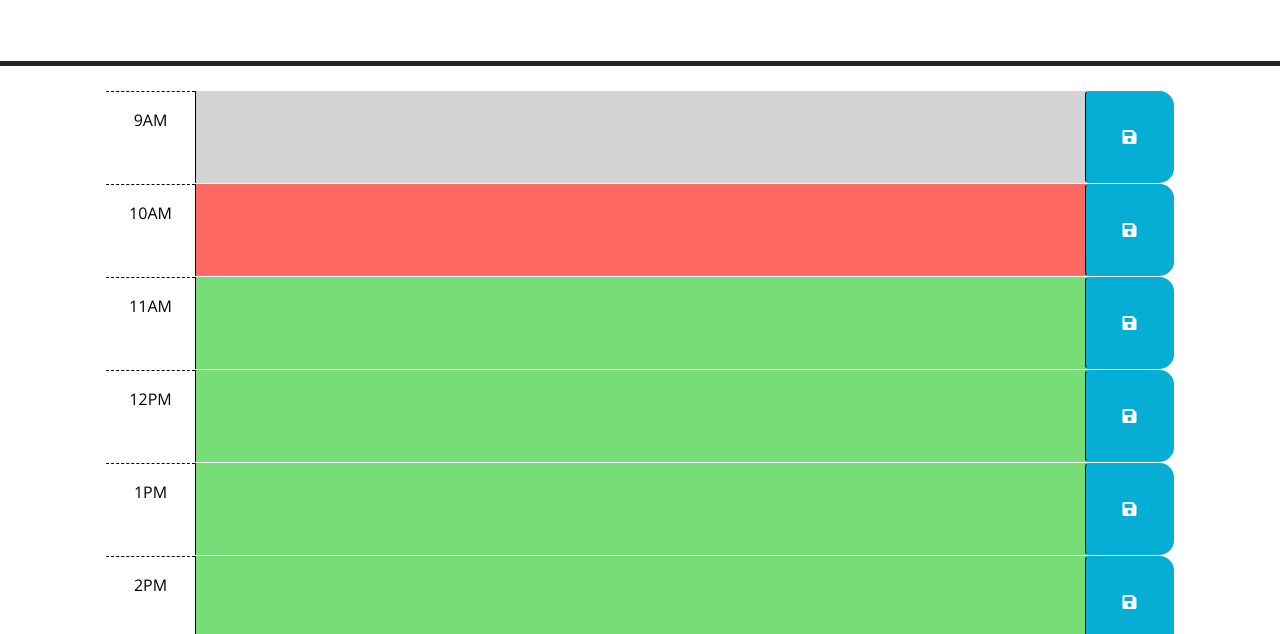
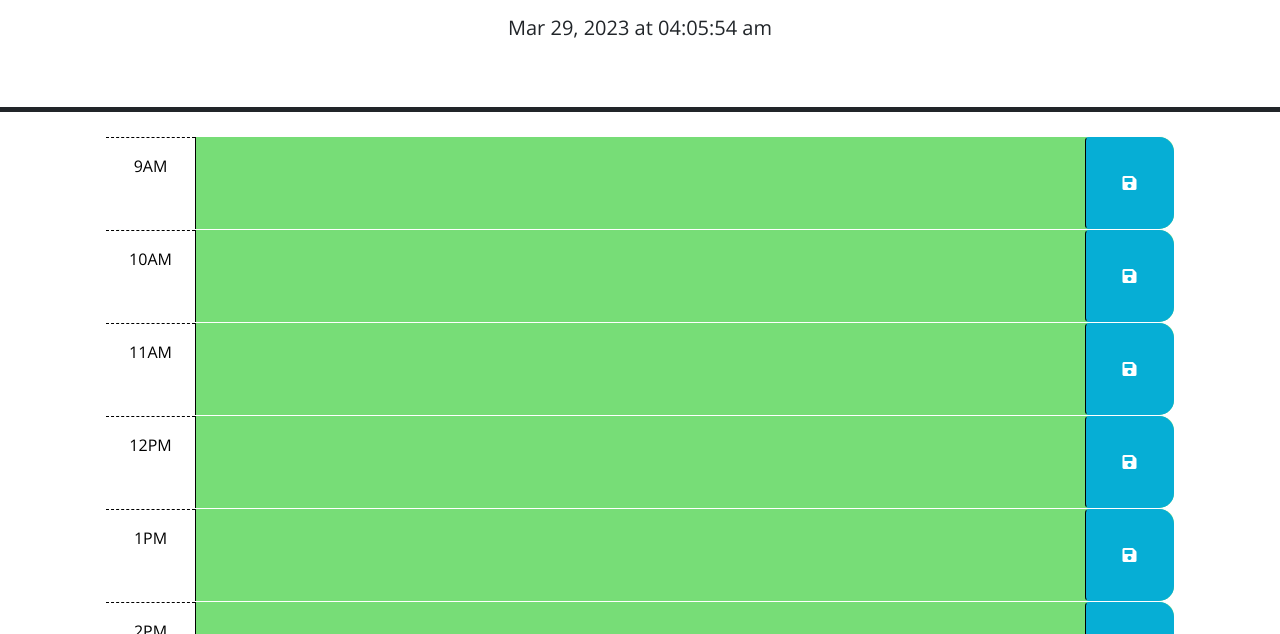
Before and after one commit to mtsmith051/appointment-scheduler, a plain HTML site: page index.html in a window 1280 px wide. Shown: the part 166-800 px from the top of the page. Drawn offline with nearby package versions, Linux system fonts and the light colour scheme.

Commit message:
Modifies html and javaScript

```diff
--- a/assets/script.js
+++ b/assets/script.js
@@ -1,43 +1,63 @@
-// Wrap all code that interacts with the DOM in a call to jQuery to ensure that
-// the code isn't run until the browser has finished rendering all the elements
-// in the html.
-$(function () {
-  // TODO: Add a listener for click events on the save button. This code should
-  // var appointmentInput = document.querySelector("#hour-9");
-
-  // var appointments = []
-
-  // function renderAppointments () {
-  //   appointmentInput.innerHTML = "";
-
-  // }
-
-  // function init() {
-  //   var storedAppointments = JSON.parse(localStorage.getItem("appointmentInput"));
-
-  //   if (storedAppointments !== null) {
-  //     Appointments = storedAppointments;
-  //   }
-
-  //   renderAppointments();
-  // }
+// Makes the save button operable
+$(document).ready(function () {
+  var saveButton = $(".saveBtn")
+  var inputArr = JSON.parse(localStorage.getItem('savedText')) || []
 
 
-  // use the id in the containing time-block as a key to save the user input in
-  // local storage. HINT: What does `this` reference in the click listener
-  // function? How can DOM traversal be used to get the "hour-x" id of the
-  // time-block containing the button that was clicked? How might the id be
-  // useful when saving the description in local storage?
-  //
-  // TODO: Add code to apply the past, present, or future class to each time
-  // block by comparing the id to the current hour. HINTS: How can the id
-  // attribute of each time-block be used to conditionally add or remove the
-  // past, present, and future classes? How can Day.js be used to get the
-  // current hour in 24-hour time?
-  //
-  // TODO: Add code to get any user input that was saved in localStorage and set
-  // the values of the corresponding textarea elements. HINT: How can the id
-  // attribute of each time-block be used to do this?
-  //
-  // TODO: Add code to display the current date in the header of the page.
+  saveButton.on("click", saveEvent)
+
+  function saveEvent(event) {
+    var inputBtn = event.target
+
+    var saveHour = $(inputBtn).parent().prop('id').split("-")[1];
+
+    var textInput = $(inputBtn).siblings('.description').val();
+
+    var textObject = {
+      hour: saveHour,
+      text: textInput
+    };
+
+    inputArr = inputArr.filter(({ hour }) => hour !== saveHour )
+    inputArr.push(textObject);
+    localStorage.setItem('savedText', JSON.stringify(inputArr));
+
+  }
+
+  //Assigns different color to identify past present and future time slots.
+  function blockColor(){
+    let currentTime = dayjs().format('HH');
+    $(".time-block").each(function(index) {
+      if (index > (currentTime - 9))
+        $(this).attr("class", "row time-block future");
+      if (index < (currentTime - 9))
+        $(this).attr("class", "row time-block past");
+      if (index == (currentTime - 9))
+        $(this).attr("class", "row time-block present");
+    });
+  }
+  blockColor();
+
+//Saves text input to local storage
+  function userInput() {
+    inputArr.forEach(function(key){
+      $(".time-block").get(key.hour - 9).children[1].textContent = key.text;
+    });
+  }
+  userInput();
+
+// Adds a functioning date and time to header to identify correct date/time
+function setTimeHeader() {
+  var currentDate = dayjs().format('MMM DD, YYYY [at] HH:mm:ss a');
+  $('#currentDay').text(currentDate);
+
+  function updateTime(){
+    currentDate = dayjs().format('MMM DD, YYYY [at] HH:mm:ss a');
+    $('#currentDay').text(currentDate);
+  }
+
+  setInterval(updateTime, 1000);
+}
+setTimeHeader();
+
 });
--- a/index.html
+++ b/index.html
@@ -29,18 +29,8 @@
       <p id="currentDay" class="lead"></p>
     </header>
     <div class="container-lg px-5">
-      <!-- Use class for "past", "present", and "future" to apply styles to the
-        time-block divs accordingly. The javascript will need to do this by
-        adding/removing these classes on each div by comparing the hour in the
-        id to the current hour. The html provided below is meant to be an example
-        demonstrating how the css provided can be leveraged to create the
-        desired layout and colors. The html below should be removed or updated
-        in the finished product. Remember to delete this comment once the
-        code is implemented.
-        -->
 
-      <!-- Example of a past time block. The "past" class adds a gray background color. -->
-      <div id="hour-9" class="row time-block past">
+      <div id="hour-9" class="row time-block">
         <div class="col-2 col-md-1 hour text-center py-3">9AM</div>
         <textarea class="col-8 col-md-10 description" rows="3"> </textarea>
         <button class="btn saveBtn col-2 col-md-1" aria-label="save">
@@ -48,8 +38,7 @@
         </button>
       </div>
 
-      <!-- Example of a a present time block. The "present" class adds a red background color. -->
-      <div id="hour-10" class="row time-block present">
+      <div id="hour-10" class="row time-block">
         <div class="col-2 col-md-1 hour text-center py-3">10AM</div>
         <textarea class="col-8 col-md-10 description" rows="3"> </textarea>
         <button class="btn saveBtn col-2 col-md-1" aria-label="save">
@@ -57,8 +46,7 @@
         </button>
       </div>
 
-      <!-- Example of a future time block. The "future" class adds a green background color. -->
-      <div id="hour-11" class="row time-block future">
+      <div id="hour-11" class="row time-block">
         <div class="col-2 col-md-1 hour text-center py-3">11AM</div>
         <textarea class="col-8 col-md-10 description" rows="3"> </textarea>
         <button class="btn saveBtn col-2 col-md-1" aria-label="save">
@@ -66,7 +54,7 @@
         </button>
       </div>
 
-      <div id="hour-12" class="row time-block future">
+      <div id="hour-12" class="row time-block">
         <div class="col-2 col-md-1 hour text-center py-3">12PM</div>
         <textarea class="col-8 col-md-10 description" rows="3"> </textarea>
         <button class="btn saveBtn col-2 col-md-1" aria-label="save">
@@ -74,7 +62,7 @@
         </button>
       </div>
 
-      <div id="hour-13" class="row time-block future">
+      <div id="hour-13" class="row time-block"future">
         <div class="col-2 col-md-1 hour text-center py-3">1PM</div>
         <textarea class="col-8 col-md-10 description" rows="3"> </textarea>
         <button class="btn saveBtn col-2 col-md-1" aria-label="save">
@@ -82,7 +70,7 @@
         </button>
       </div>
 
-      <div id="hour-14" class="row time-block future">
+      <div id="hour-14" class="row time-block"future">
         <div class="col-2 col-md-1 hour text-center py-3">2PM</div>
         <textarea class="col-8 col-md-10 description" rows="3"> </textarea>
         <button class="btn saveBtn col-2 col-md-1" aria-label="save">
@@ -90,7 +78,7 @@
         </button>
       </div>
 
-      <div id="hour-15" class="row time-block future">
+      <div id="hour-15" class="row time-block"future">
         <div class="col-2 col-md-1 hour text-center py-3">3M</div>
         <textarea class="col-8 col-md-10 description" rows="3"> </textarea>
         <button class="btn saveBtn col-2 col-md-1" aria-label="save">
@@ -98,7 +86,7 @@
         </button>
       </div>
 
-      <div id="hour-16" class="row time-block future">
+      <div id="hour-16" class="row time-block"future">
         <div class="col-2 col-md-1 hour text-center py-3">4PM</div>
         <textarea class="col-8 col-md-10 description" rows="3"> </textarea>
         <button class="btn saveBtn col-2 col-md-1" aria-label="save">
@@ -106,7 +94,7 @@
         </button>
       </div>
 
-      <div id="hour-17" class="row time-block future">
+      <div id="hour-17" class="row time-block"future">
         <div class="col-2 col-md-1 hour text-center py-3">5PM</div>
         <textarea class="col-8 col-md-10 description" rows="3"> </textarea>
         <button class="btn saveBtn col-2 col-md-1" aria-label="save">
```
